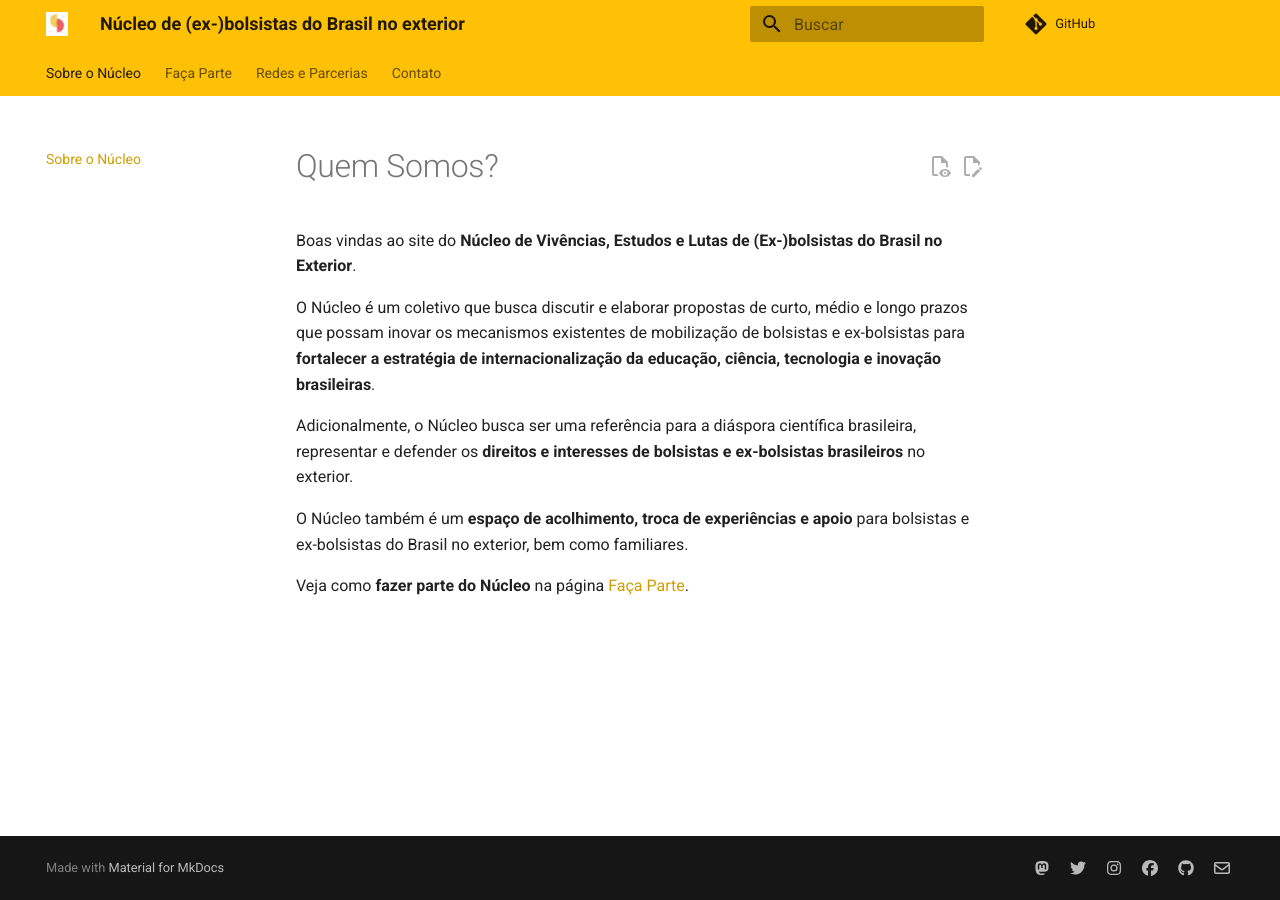
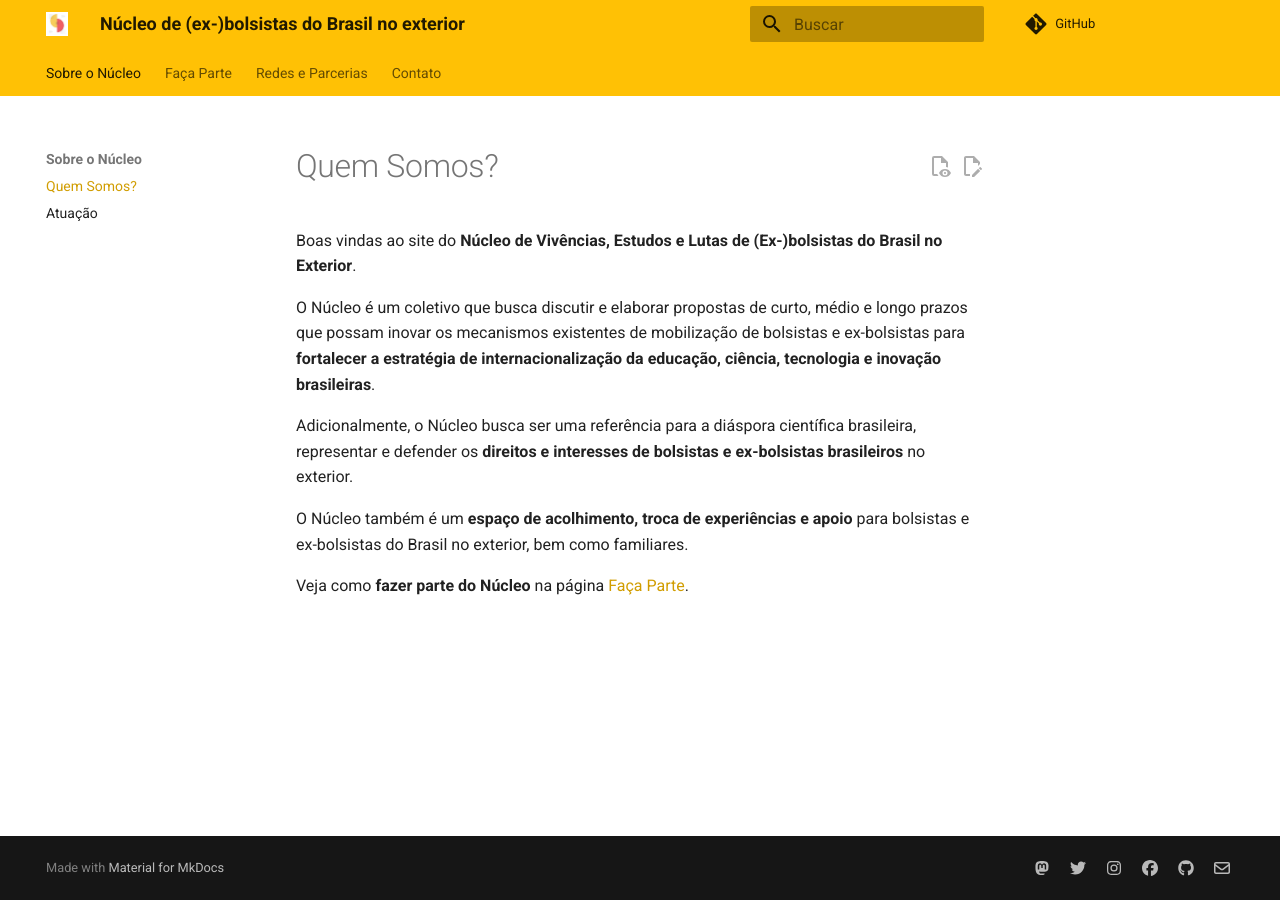
Before and after one commit to exbolsistas/exbolsistas.github.io, an MkDocs documentation site: the page built from docs/index.md, in a window 1280 px wide. Built offline with MkDocs 1.6.1 and Material for MkDocs 9.7.7, drawn with Linux system fonts in a browser that asks for light colours; comment, search, counter and statistics services are not loaded.

Commit message:
docs: Adicionada página de atuação
Referências sobre a alteração:
- Minuta da reunião -
https://docs.google.com/document/d/198Z0EC-BwF9LcoEM8DhpzjVnV3ufYdDx/edit#heading=h.q5dgpe11st1m
- Lista de alterações -
https://docs.google.com/spreadsheets/d/1x7XFLPQv3LHw6DPnjcQfPXwPCIiQoTrIgj2zmvUGgOY

```diff
--- a/mkdocs.yml
+++ b/mkdocs.yml
@@ -47,7 +47,9 @@
       name: email do Núcleo de (ex-)bolsistas no GitHub
 
 nav:
-- Sobre o Núcleo: index.md
+- Sobre o Núcleo:
+  - index.md
+  - Atuação: atuação.md
 - Faça Parte: faça-parte.md
 - redes-e-parceiros.md
 - SUPPORT.md
```
Also changed, not shown: docs/atuação.md (added, +7 -0 lines).
